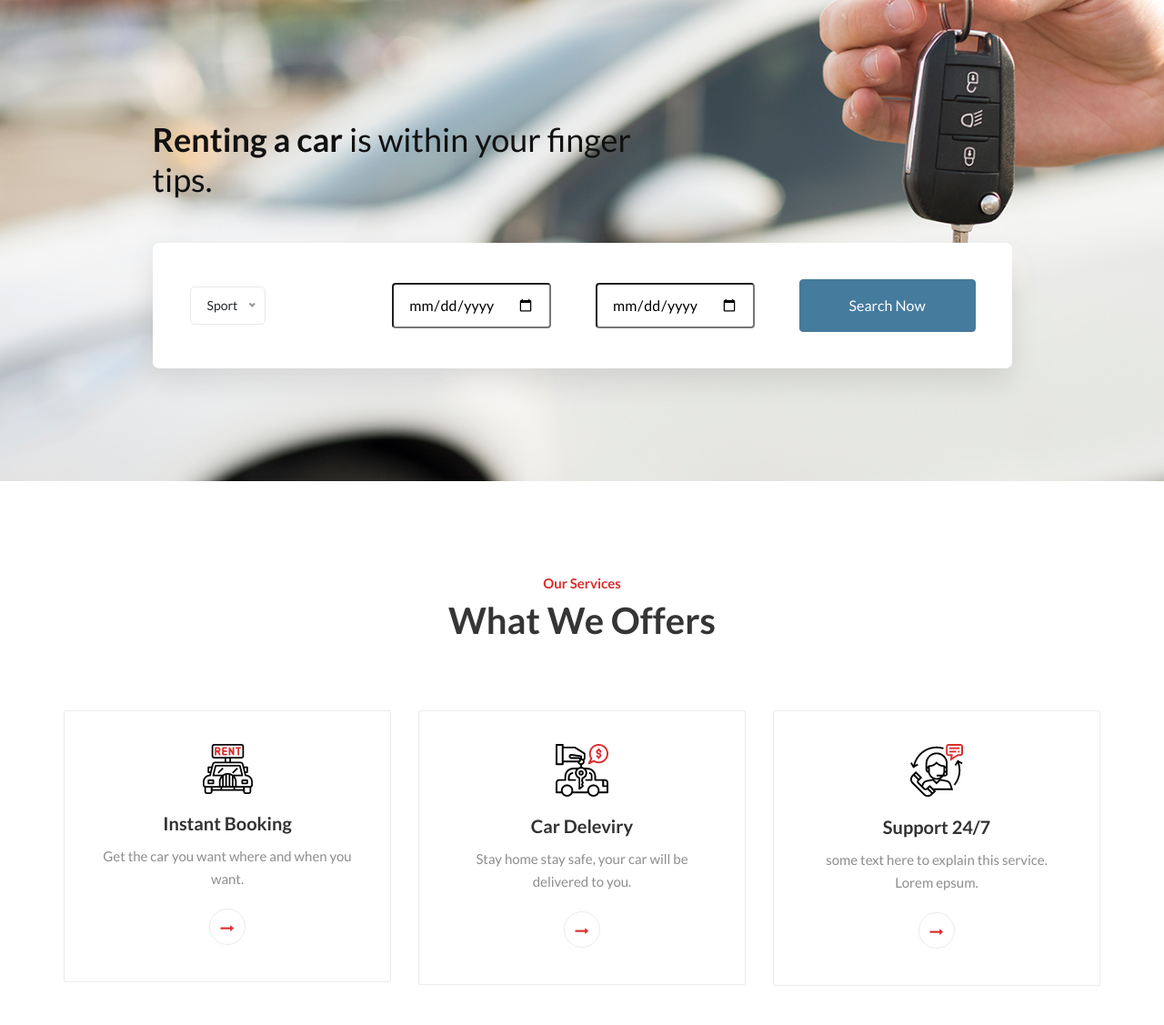
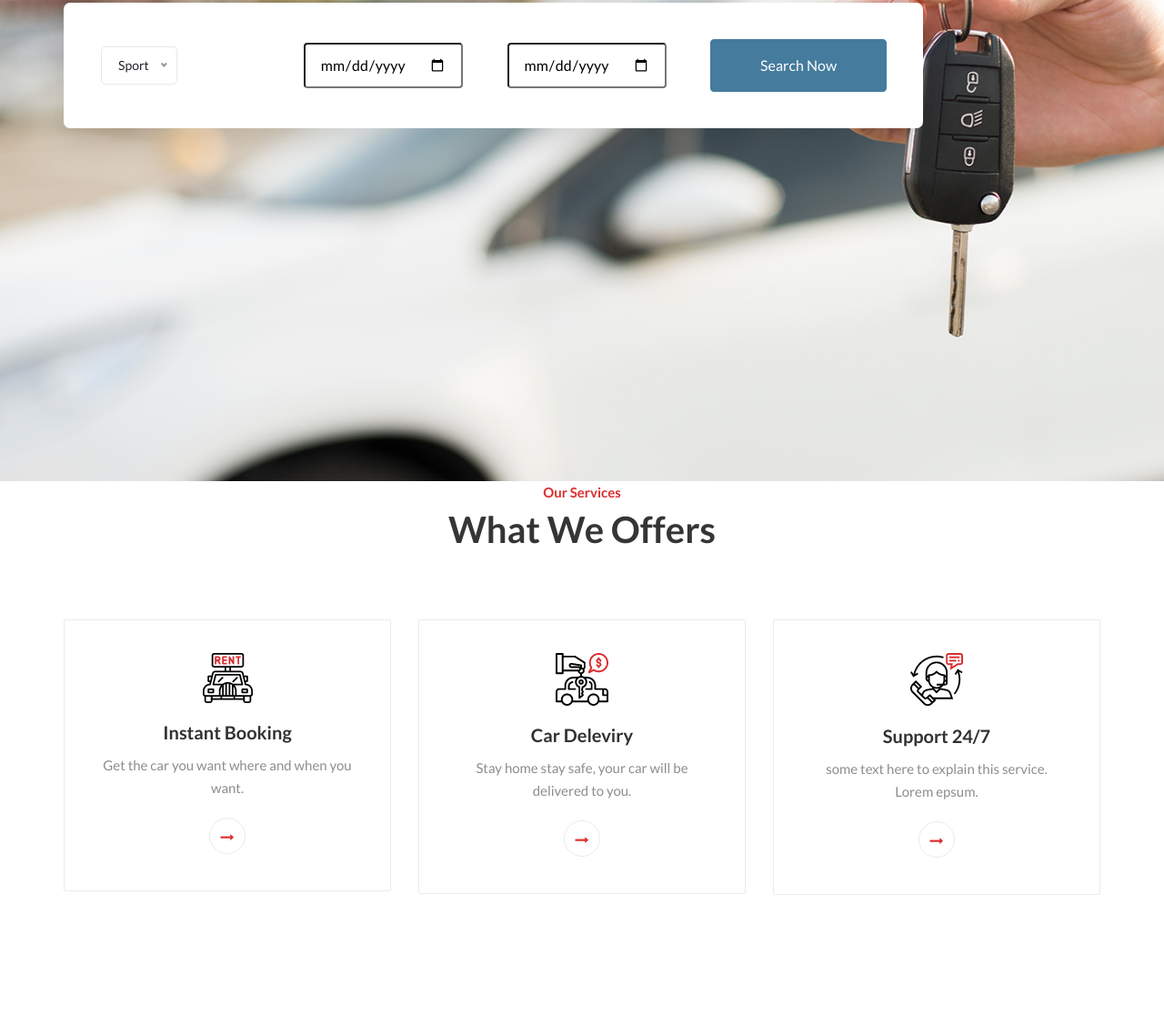
Before and after one commit to ayoubhakik/Carent, a plain HTML site: page index.html in a window 1280 px wide. Shown: the part 395-1522 px from the top of the page at 91% size. Drawn offline with Linux system fonts and the light colour scheme; some packages are replaced by stand-ins of ours.

Commit message:
index change

```diff
--- a/index.html
+++ b/index.html
@@ -92,7 +92,7 @@
     <!-- Hero Section Begin -->
     <section class="hero" style="background-image: url('img/hero_1_a.jpg');">
         <div class="container">
-            <div class="row align-items-center justify-content-center">
+            <div class="row">
               <div class="col-lg-10">
 
                 <div class="row mb-5">
@@ -138,8 +138,7 @@
     <!-- Hero Section End -->
 
     <!-- Services Section Begin -->
-    <section class="services spad">
-        <div class="container">
+    <section class="container mb-6">
             <div class="row">
                 <div class="col-lg-12">
                     <div class="section-title">
@@ -176,9 +175,10 @@
                     </div>
                 </div>
             </div>
-        </div>
     </section>
     <!-- Services Section End -->
+
+
     <!-- map Secion-->
     <div class="container">
         <div class="row">
@@ -640,7 +640,7 @@
     <script src="js/owl.carousel.min.js"></script>
     <script src="js/main.js"></script>
     <script>
-        // Initialize and add the map
+        /* Initialize and add the map
         function initMap() {
           // The location of Uluru
           if(navigator.geolocation) {
@@ -677,7 +677,7 @@
         ;
           // The map, centered at Uluru
 
-        }
+        }*/
       </script>
 
 </body>
```
Also changed, not shown: car.html (+1 -1 lines).
